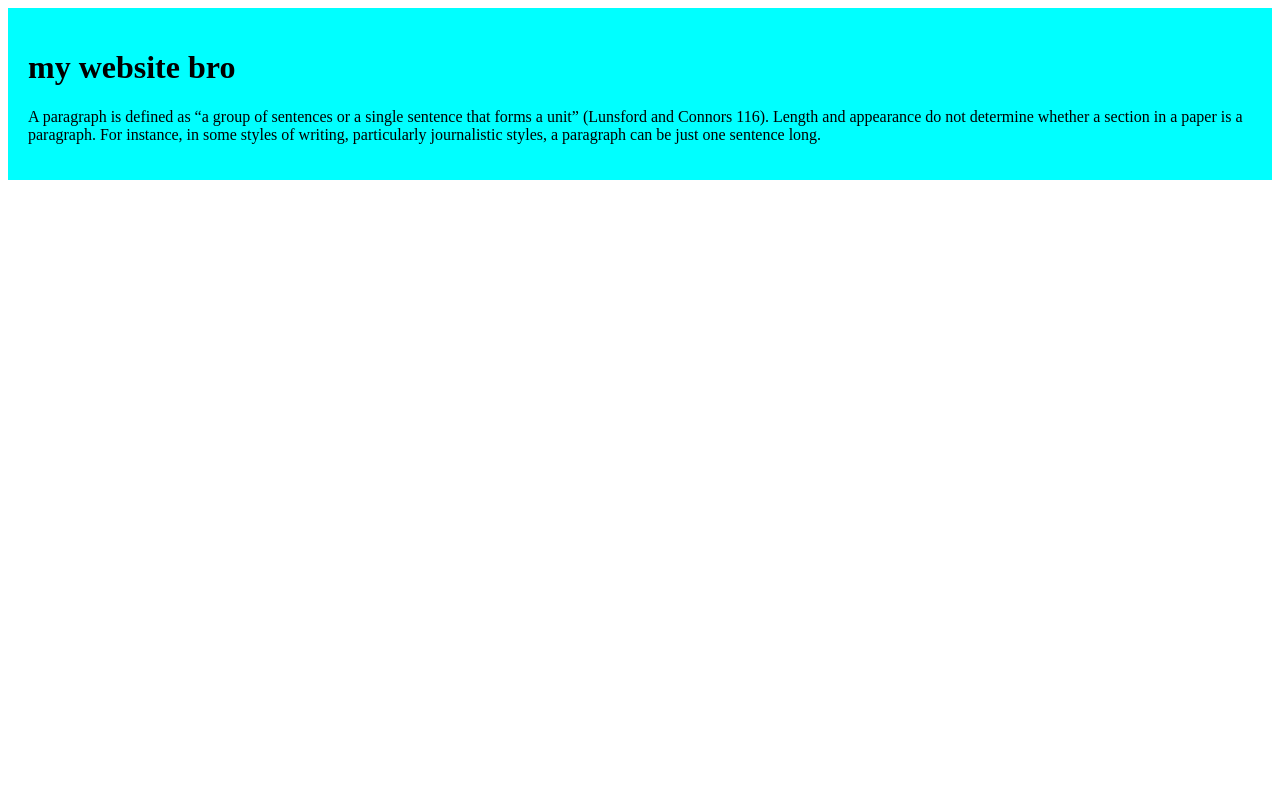
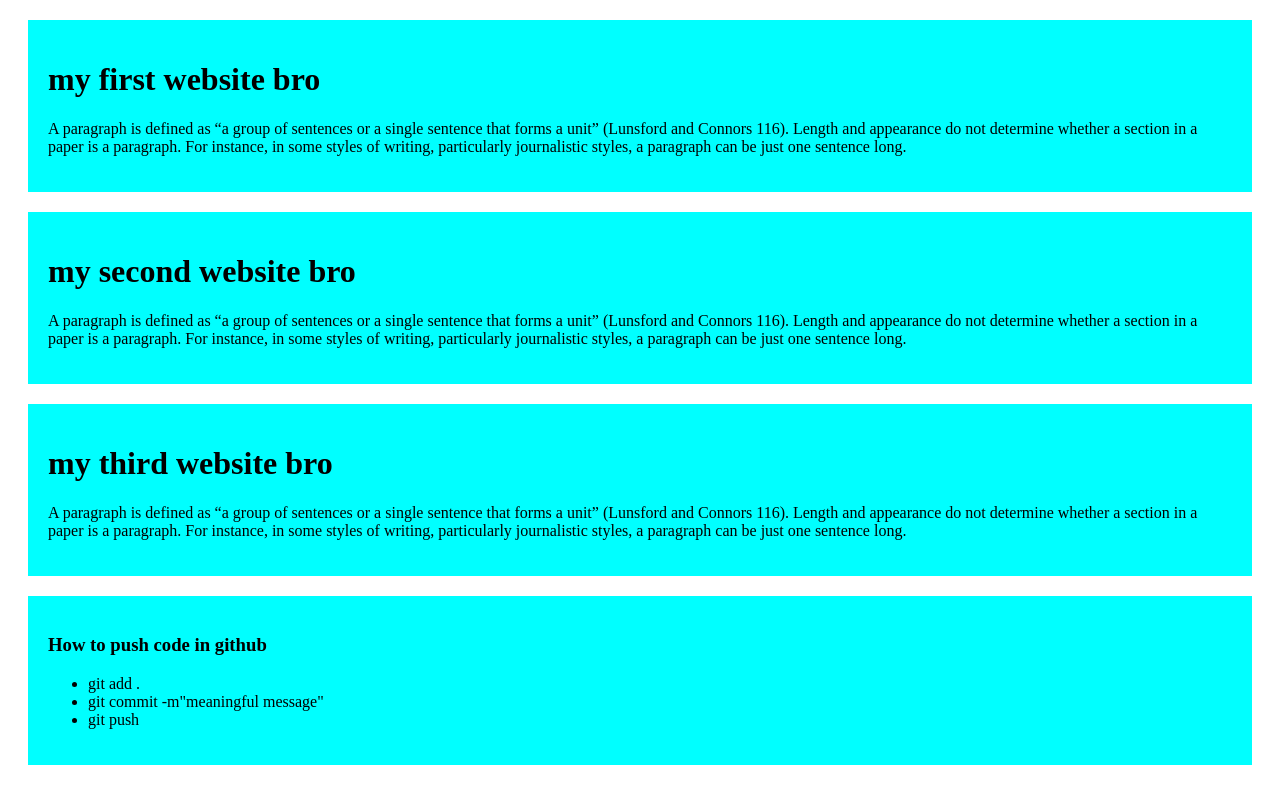
Before and after one commit to tanvirnewaz599/my-simple-website, a plain HTML site: page index.html in a window 1280 px wide. Drawn offline with Linux system fonts and the light colour scheme.

Commit message:
added list

```diff
--- a/index.html
+++ b/index.html
@@ -9,9 +9,35 @@
 </head>
 <body>
     <div>
-        <h1>my website bro</h1>
+        <h1>my first website bro</h1>
 
         <p>A paragraph is defined as “a group of sentences or a single sentence that forms a unit” (Lunsford and Connors 116). Length and appearance do not determine whether a section in a paper is a paragraph. For instance, in some styles of writing, particularly journalistic styles, a paragraph can be just one sentence long.</p>
     </div>
+    <div>
+        <h1>my second website bro</h1>
+
+        <p>A paragraph is defined as “a group of sentences or a single sentence that forms a unit” (Lunsford and Connors 116). Length and appearance do not determine whether a section in a paper is a paragraph. For instance, in some styles of writing, particularly journalistic styles, a paragraph can be just one sentence long.</p>
+    </div>
+    <div>
+        <h1>my  third website bro</h1>
+
+        <p>A paragraph is defined as “a group of sentences or a single sentence that forms a unit” (Lunsford and Connors 116). Length and appearance do not determine whether a section in a paper is a paragraph. For instance, in some styles of writing, particularly journalistic styles, a paragraph can be just one sentence long.</p>
+    </div>
+
+<div>
+    <h3>How to push code in github</h3>
+
+    <ul>
+        <li>git add .</li>
+<li>git commit -m"meaningful message"</li>
+<li>git push</li>
+
+
+
+    </ul>
+</div>
+
+
+
 </body>
 </html>
--- a/styles/blog.css
+++ b/styles/blog.css
@@ -1,4 +1,5 @@
 div{
     background-color: aqua;
     padding: 20px;
+    margin: 20px;
 }
```
